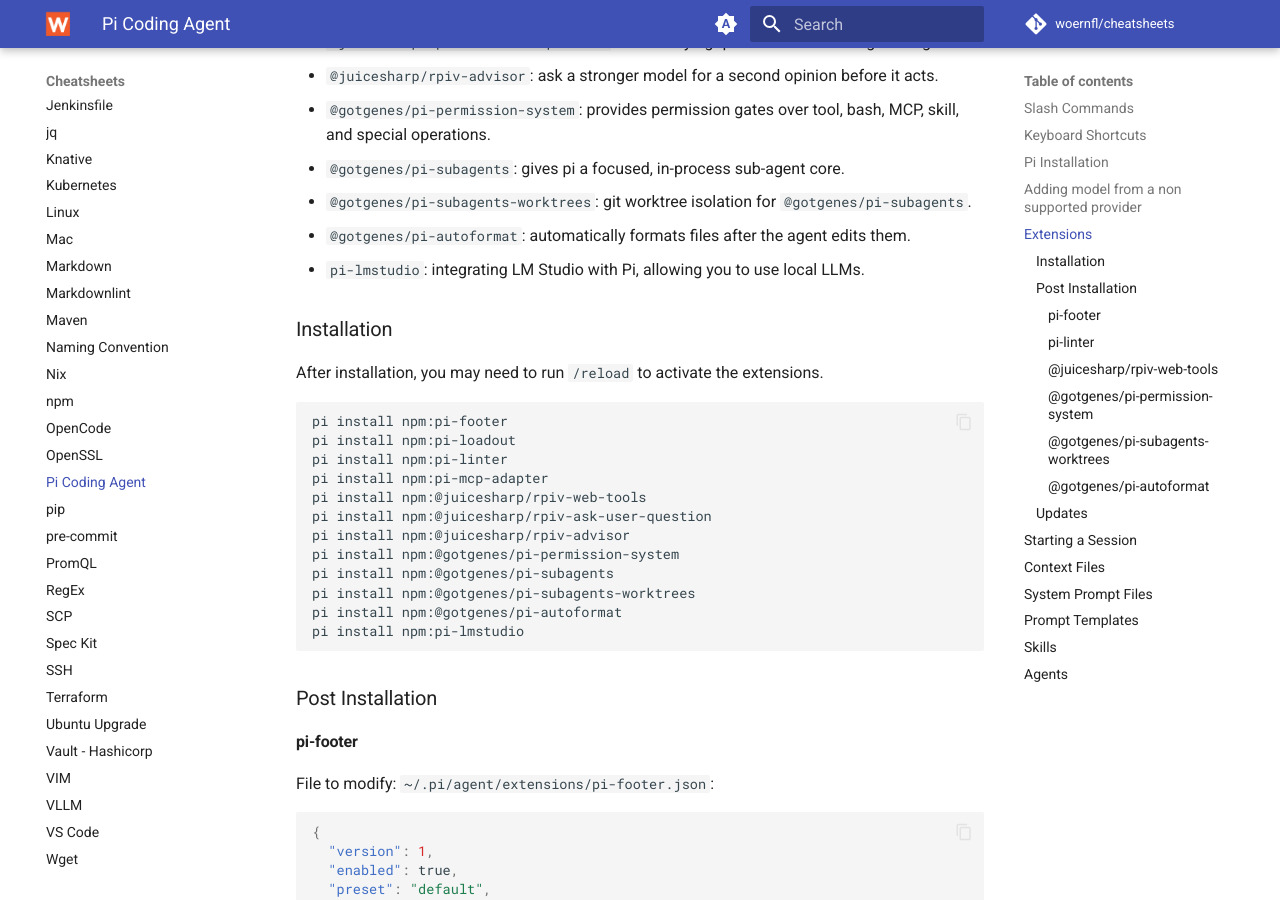
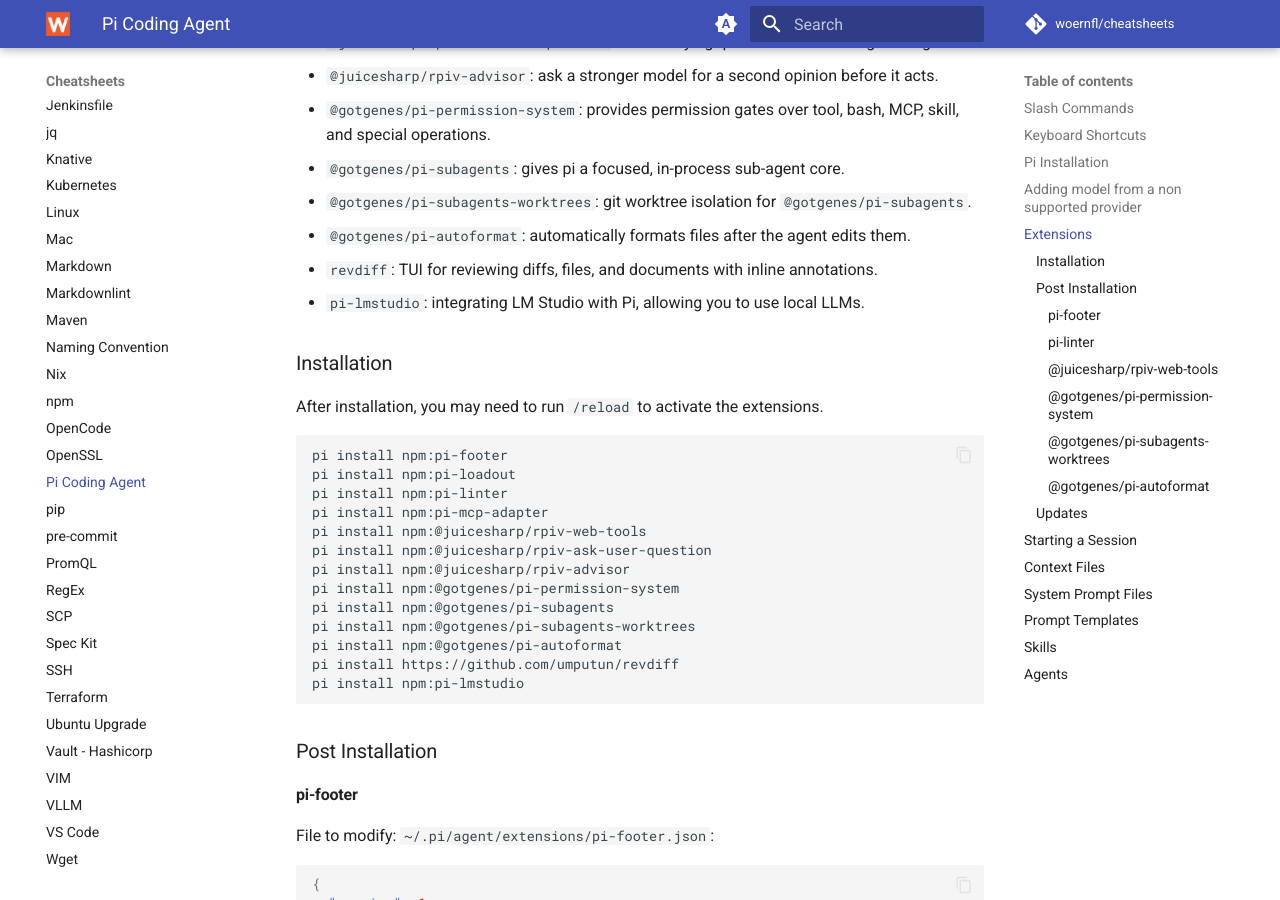
Before and after one commit to woernfl/cheatsheets, an MkDocs documentation site: the page built from docs/pi.md, in a window 1280 px wide and 900 px high, scrolled down 3129 px. Built offline with MkDocs 1.6.1 and Material for MkDocs 9.7.7, drawn with Linux system fonts in a browser that asks for light colours; comment, search, counter and statistics services are not loaded.

Commit message:
Update pi.md

````diff
--- a/docs/pi.md
+++ b/docs/pi.md
@@ -125,6 +125,7 @@
 - `@gotgenes/pi-subagents`: gives pi a focused, in-process sub-agent core.
 - `@gotgenes/pi-subagents-worktrees`: git worktree isolation for `@gotgenes/pi-subagents`.
 - `@gotgenes/pi-autoformat`: automatically formats files after the agent edits them.
+- `revdiff`: TUI for reviewing diffs, files, and documents with inline annotations.
 - `pi-lmstudio`: integrating LM Studio with Pi, allowing you to use local LLMs.
 
 ### Installation
@@ -143,6 +144,7 @@
 pi install npm:@gotgenes/pi-subagents
 pi install npm:@gotgenes/pi-subagents-worktrees
 pi install npm:@gotgenes/pi-autoformat
+pi install https://github.com/umputun/revdiff
 pi install npm:pi-lmstudio
 ```
 
````
